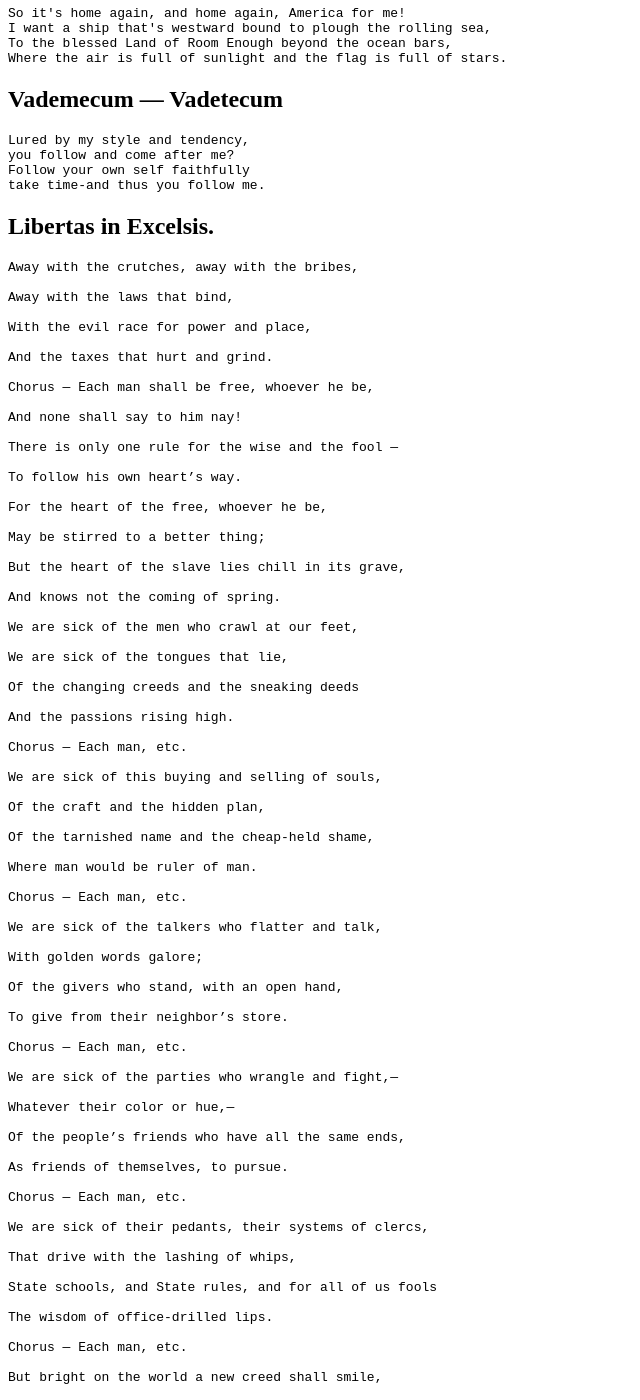
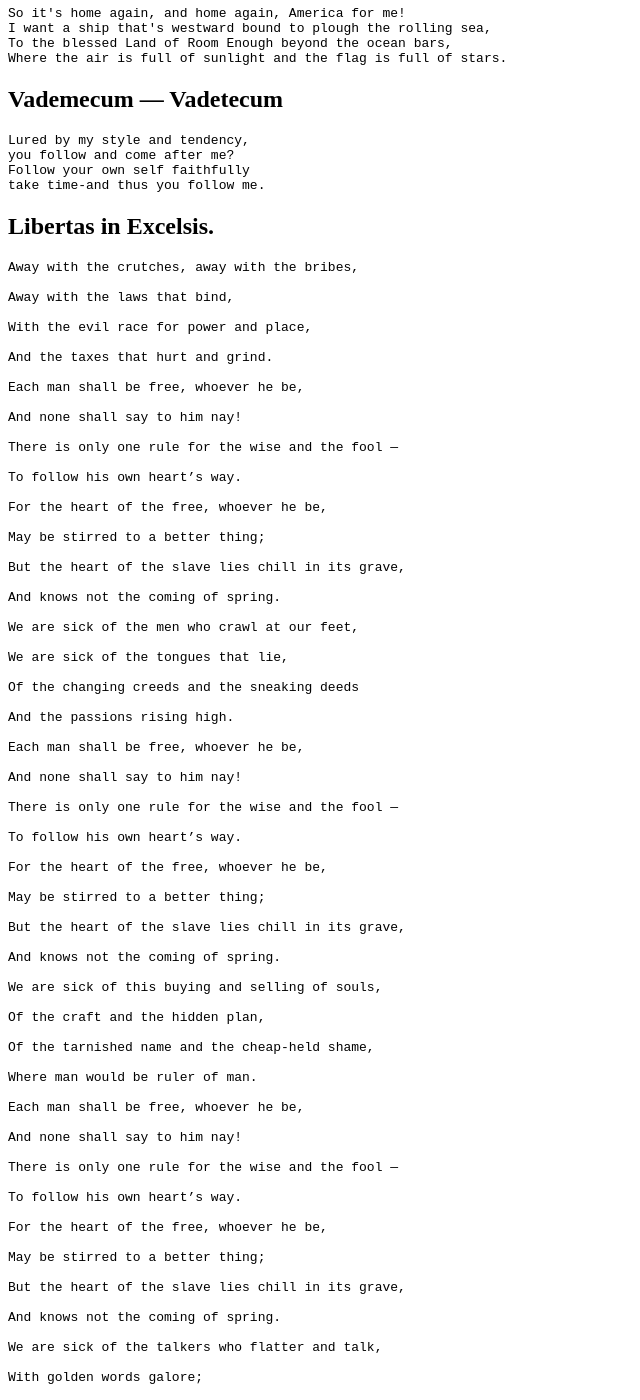
Before and after one commit to derykmakgill/website, a Jekyll site: the page built from poems.md, in a window 1280 px wide and 1400 px high, scrolled down 4907 px. Shown: the whole window, without its empty margins (0-640 px from the left). Built offline with Jekyll 4.4.1, drawn with Linux system fonts in a browser that asks for light colours; some of the changed text lies outside the part shown.

Commit message:
Update poems.md

````diff
--- a/poems.md
+++ b/poems.md
@@ -357,7 +357,7 @@ With the evil race for power and place,
 
 And the taxes that hurt and grind.
 
-Chorus — Each man shall be free, whoever he be,
+Each man shall be free, whoever he be,
 
 And none shall say to him nay!
 
@@ -381,7 +381,21 @@ Of the changing creeds and the sneaking deeds
 
 And the passions rising high.
 
-Chorus — Each man, etc.
+Each man shall be free, whoever he be,
+
+And none shall say to him nay!
+
+There is only one rule for the wise and the fool —
+
+To follow his own heart’s way.
+
+For the heart of the free, whoever he be,
+
+May be stirred to a better thing;
+
+But the heart of the slave lies chill in its grave,
+
+And knows not the coming of spring.
 
 We are sick of this buying and selling of souls,
 
@@ -391,7 +405,21 @@ Of the tarnished name and the cheap-held shame,
 
 Where man would be ruler of man.
 
-Chorus — Each man, etc.
+Each man shall be free, whoever he be,
+
+And none shall say to him nay!
+
+There is only one rule for the wise and the fool —
+
+To follow his own heart’s way.
+
+For the heart of the free, whoever he be,
+
+May be stirred to a better thing;
+
+But the heart of the slave lies chill in its grave,
+
+And knows not the coming of spring.
 
 We are sick of the talkers who flatter and talk,
 
@@ -401,7 +429,21 @@ Of the givers who stand, with an open hand,
 
 To give from their neighbor’s store.
 
-Chorus — Each man, etc.
+Each man shall be free, whoever he be,
+
+And none shall say to him nay!
+
+There is only one rule for the wise and the fool —
+
+To follow his own heart’s way.
+
+For the heart of the free, whoever he be,
+
+May be stirred to a better thing;
+
+But the heart of the slave lies chill in its grave,
+
+And knows not the coming of spring.
 
 We are sick of the parties who wrangle and fight,—
 
@@ -411,7 +453,21 @@ Of the people’s friends who have all the same ends,
 
 As friends of themselves, to pursue.
 
-Chorus — Each man, etc.
+Each man shall be free, whoever he be,
+
+And none shall say to him nay!
+
+There is only one rule for the wise and the fool —
+
+To follow his own heart’s way.
+
+For the heart of the free, whoever he be,
+
+May be stirred to a better thing;
+
+But the heart of the slave lies chill in its grave,
+
+And knows not the coming of spring.
 
 We are sick of their pedants, their systems of clercs,
 
@@ -431,7 +487,21 @@ The creed of a man, who holds to the plan
 
 To have faith in himself and be free!
 
-Chorus — Each man, etc.
+Each man shall be free, whoever he be,
+
+And none shall say to him nay!
+
+There is only one rule for the wise and the fool —
+
+To follow his own heart’s way.
+
+For the heart of the free, whoever he be,
+
+May be stirred to a better thing;
+
+But the heart of the slave lies chill in its grave,
+
+And knows not the coming of spring.
 
 Till the poor man learns that the harsh-grinding laws
 
@@ -441,7 +511,21 @@ And that hands to be strong in the press and the throng
 
 Must be clasped with the heart’s consent.
 
-Chorus — Each man, etc.
+Each man shall be free, whoever he be,
+
+And none shall say to him nay!
+
+There is only one rule for the wise and the fool —
+
+To follow his own heart’s way.
+
+For the heart of the free, whoever he be,
+
+May be stirred to a better thing;
+
+But the heart of the slave lies chill in its grave,
+
+And knows not the coming of spring.
 
 Till the rich man lives in the midst of his wealth,
 
@@ -451,7 +535,21 @@ And pleases himself what he does with his pelf —
 
 We care not a jot in our pride!
 
-Chorus — Each man, etc.
+Each man shall be free, whoever he be,
+
+And none shall say to him nay!
+
+There is only one rule for the wise and the fool —
+
+To follow his own heart’s way.
+
+For the heart of the free, whoever he be,
+
+May be stirred to a better thing;
+
+But the heart of the slave lies chill in its grave,
+
+And knows not the coming of spring.
 
 Then forward your heart set, each lad and each lass,
 
@@ -461,7 +559,21 @@ There are idols to break for sweet liberty’s sake,
 
 And many a chain to undo.
 
-Chorus — Each man, etc.
+Each man shall be free, whoever he be,
+
+And none shall say to him nay!
+
+There is only one rule for the wise and the fool —
+
+To follow his own heart’s way.
+
+For the heart of the free, whoever he be,
+
+May be stirred to a better thing;
+
+But the heart of the slave lies chill in its grave,
+
+And knows not the coming of spring.
 
 Then forward your heart set, each lad and his lass,
 
@@ -471,5 +583,19 @@ That each man shall rule, be he wise man or fool,
 
 His own self, his one self, alone!
 
-Chorus — Each man, etc.
+Each man shall be free, whoever he be,
+
+And none shall say to him nay!
+
+There is only one rule for the wise and the fool —
+
+To follow his own heart’s way.
+
+For the heart of the free, whoever he be,
+
+May be stirred to a better thing;
+
+But the heart of the slave lies chill in its grave,
+
+And knows not the coming of spring.
 ```
````
